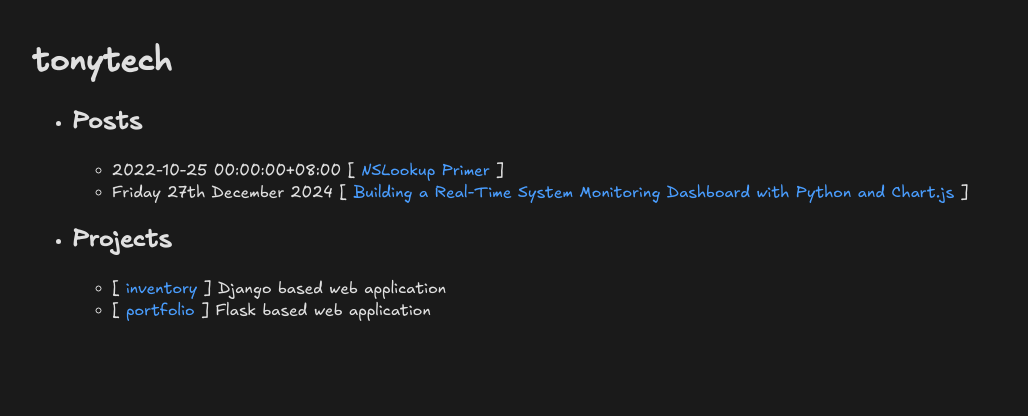
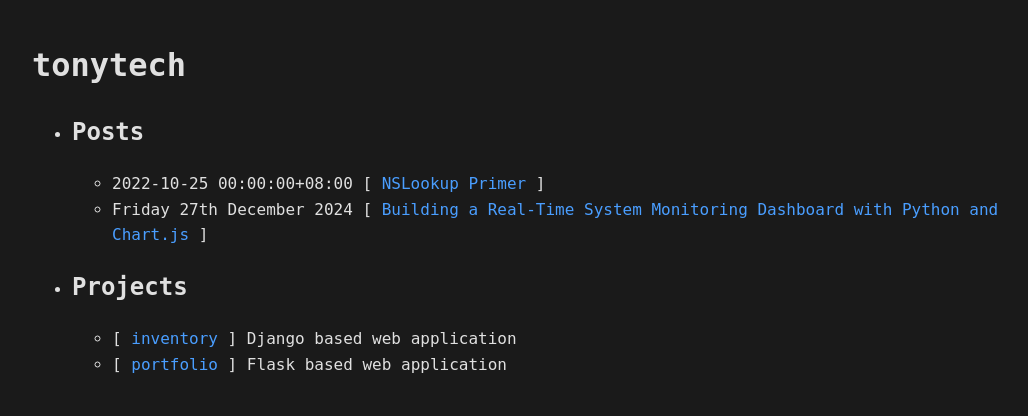
Before and after one commit to tonytech83/python-hugo, a Flask app: page / in a window 1280 px wide. Shown: the top 416 px of the page, without its empty margins (108-1136 px from the left). Run offline with Flask 3, Linux system fonts and the light colour scheme; some libraries are stand-ins or nearby versions.

Commit message:
switch to monospace for body font-family

```diff
--- a/static/style.css
+++ b/static/style.css
@@ -6,21 +6,23 @@
   --text-code: #f8f8f2;
   --accent: #4a9eff;
   --border-color: #444;
-  --font-body: 'Excalifont', sans-serif;
+  /* --font-body: 'Excalifont', sans-serif; */
+  --font-body: monospace;
   --font-mono: 'Hack', monospace;
 }
 
-@font-face {
+/* @font-face {
   font-family: 'Excalifont';
   src: url('Excalifont-Regular.woff2') format('woff2');
   font-weight: normal;
   font-style: normal;
   font-display: swap;
-}
+} */
 
 body {
   font-family: var(--font-body);
-  line-height: 1.4;
+  font-size: 1rem;
+  line-height: 1.6;
   max-width: 1000px;
   margin: 40px auto;
   padding: 0 20px;
@@ -53,8 +55,8 @@ code {
 
 /* Code blocks */
 pre {
-  background-color: var(--bg-code);
-  padding: 15px;
+  background-color: red;
+  padding: 10px;
   border-radius: 5px;
   overflow-x: auto;
   margin: 20px 0;
```
